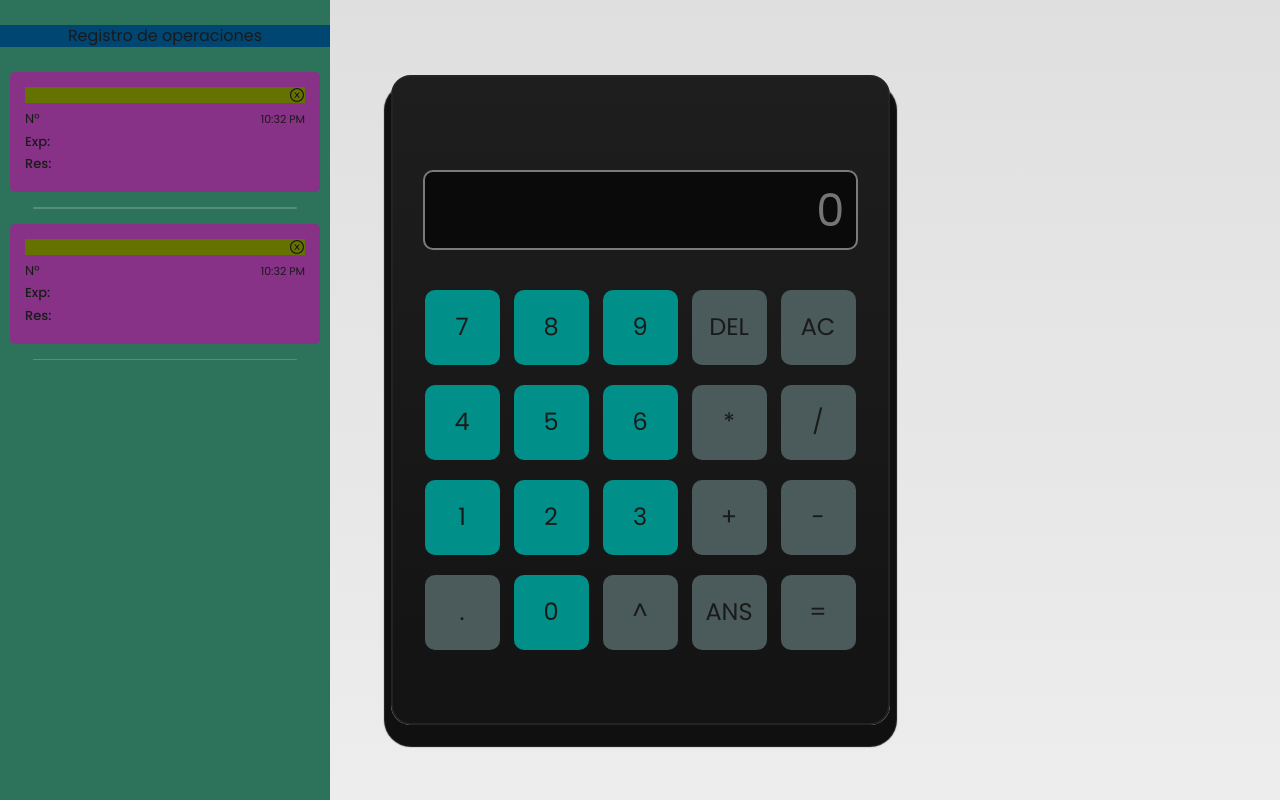
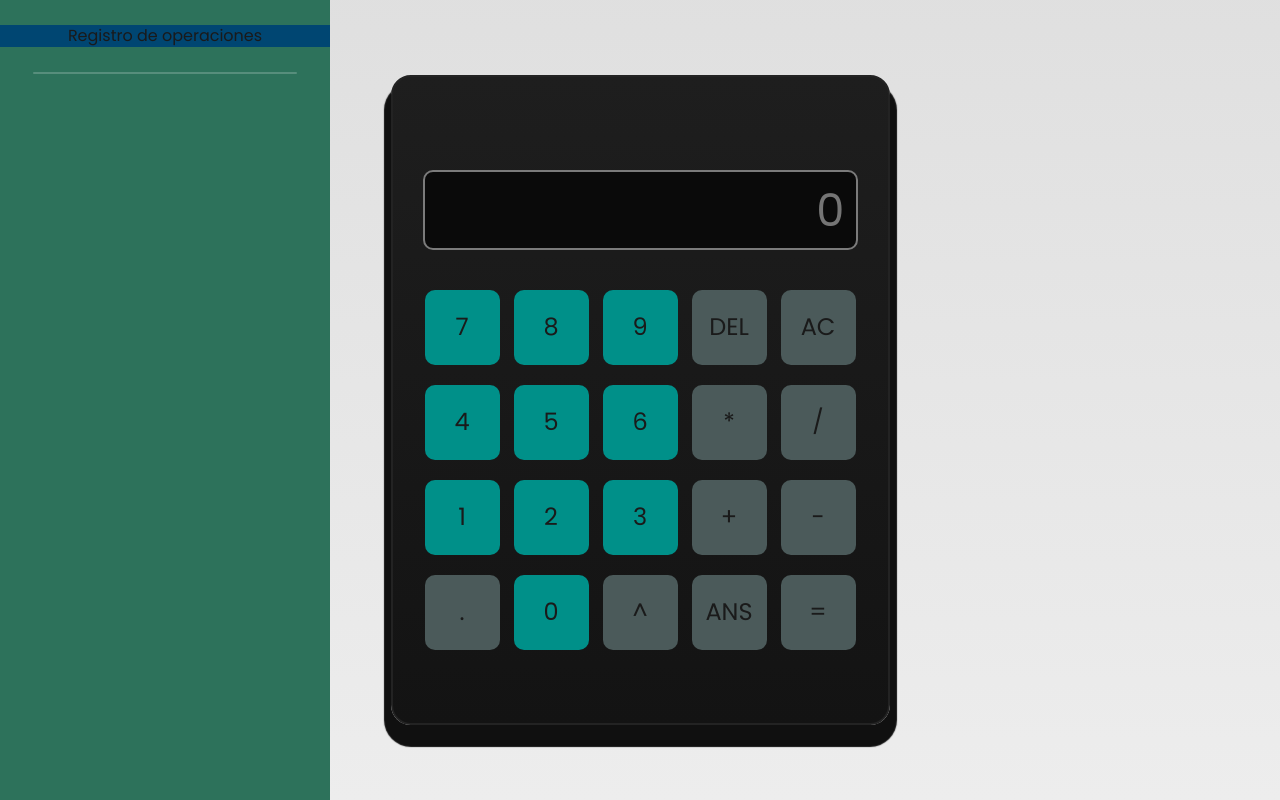
Before and after one commit to alex-arraga/basic-calculator, a React (Create React App) app: page / in a window 1280 px wide. Built offline with nearby package versions, Linux system fonts and the light colour scheme.

Commit message:
Avances: Historial en funcionamiento
- Falta hacer que funcion el numero de cada operacion
- Definir estilo CSS

```diff
--- a/package.json
+++ b/package.json
@@ -8,7 +8,8 @@
     "react": "^18.2.0",
     "react-dom": "^18.2.0",
     "react-icons": "^4.10.1",
-    "react-scripts": "5.0.1"
+    "react-scripts": "5.0.1",
+    "uuid": "^9.0.0"
   },
   "scripts": {
     "start": "react-scripts start",
--- a/src/App.js
+++ b/src/App.js
@@ -1,4 +1,5 @@
 import './App.css';
+
 import Boton from './Components/Botones';
 import './StyleSheets/Botones.css';
 
@@ -9,12 +10,13 @@ import Historial from './Components/Historial';
 import './StyleSheets/Historial.css';
 
 import { useState } from "react";
-import { evaluate } from "mathjs";
-
+import { evaluate, sum } from "mathjs";
+import { v4 as uuidv4 } from 'uuid';
 
 function App() {
   // Hooks
-  const [valorPantalla, setValorPantalla] = useState('')
+  const [valorPantalla, setValorPantalla] = useState('');
+  const [historial, setHistorial] = useState([]);
 
   // RegExp: validaciones
   const operadores = /[+\-*^%/]/;
@@ -34,7 +36,7 @@ function App() {
     const valorIngresadoOperador = operadores.test(valor);
     if (typeof valorPantalla === "string") {
       if (terminaEnOperador && valorIngresadoOperador) {
-        setValorPantalla(valorPantalla.slice(0, -1) + valor);
+        setValorPantalla(valorPantalla.slice(0, -1) + valor)
       }
       else {
         setValorPantalla(valorPantalla + valor);
@@ -44,25 +46,14 @@ function App() {
 
   // Evaluar resultados
   const calcularResultado = () => {
-    const arr = [];
-    const nId = 0;
     if (valorPantalla || expresionDentroParentesis && expresionValida && !contieneParentesisVacios) {
       if (!terminaEnOperador && !terminaEnPunto) {
         try {
           const resultado = evaluate(valorPantalla);
           const resultadoString = resultado.toString();
-
           setValorPantalla(resultadoString);
-
-          let objetoOperaciones = {
-            "id": nId,
-            "operacion": valorPantalla,
-            "resultado": resultadoString
-          };
-
-          arr.push(objetoOperaciones)
-
-          console.log(objetoOperaciones);
+          // Historial
+          guardarEnHistorial(valorPantalla, resultadoString);
         } catch {
           setValorPantalla('Error');
           alert("Expresión no válida");
@@ -74,6 +65,14 @@ function App() {
     } else {
       alert("Ingrese una expresión")
     }
+  };
+
+  const guardarEnHistorial = (expresion, resultado) => {
+    const nuevoRegistro = {
+      expresion,
+      resultado
+    }
+    setHistorial([...historial, nuevoRegistro]);
   };
 
   // Keyboard
@@ -107,11 +106,16 @@ function App() {
   // Ejecuta la app
   return (
     <div className="App">
+
       <div className='historial'>
-        <Historial />
+        <Historial
+          historial={historial}
+          setHistorial={setHistorial}
+        />
       </div>
+
       <div className='calculadora'>
-        <Pantalla input={valorPantalla} />
+        <Pantalla input={valorPantalla} manejarEnvio={calcularResultado} />
         <div className='filas'>
           <Boton accionClick={mostrar}>7</Boton>
           <Boton accionClick={mostrar}>8</Boton>
--- a/src/Components/Historial.jsx
+++ b/src/Components/Historial.jsx
@@ -1,32 +1,40 @@
 import React from "react";
 import { AiOutlineCloseCircle } from "react-icons/ai";
+import { v4 as uuidv4 } from "uuid";
 
-function Historial({ nOperacion, expresion, resultadoExpresion, id, eliminar, recuperar }) {
+function Historial({ historial, setHistorial }) {
     const fecha = new Date().toLocaleTimeString([], { hour: '2-digit', minute: '2-digit' });
+
+    // Buscar como funciona exactamente esta funcion
+    const eliminarRegistro = id => {
+        const actualizarRegistro = historial.filter(registro => registro.id !== id)
+        setHistorial(actualizarRegistro);
+    };
+
+    // Recorre y define cada registro
+    historial.map(registro => (
+        <div key={registro.id = uuidv4()}>
+            <p>{registro.numeroOperacion}</p>
+            <p>{registro.expresion}</p>
+            <p>{registro.resultado}</p>
+        </div>
+    ))
 
     return (
         <div className="contenedor-historial">
             <div className="registro-historial">
                 <h2 className="registro-titulo">Registro de operaciones</h2>
-                <div className="registro-estructura" onClick={() => recuperar}>
-                    <div className="registro-opciones-contenedor">
-                        <AiOutlineCloseCircle className="registro-opciones-eliminar" onClick={() => eliminar(id)} />
+                {historial.map((registro) => (
+                    <div className="registro-estructura" key={registro.id}>
+                        <div className="registro-opciones-contenedor">
+                            <AiOutlineCloseCircle className="registro-opciones-eliminar" onClick={() => eliminarRegistro(registro.id)} />
+                        </div>
+                        <p className="registro-fecha">{fecha}</p>
+                        <h4 className="registro-numero">N° {registro.numeroOperacion}</h4>
+                        <p className="registro-expresion"><span>Exp:</span> {registro.expresion} </p>
+                        <p className="registro-resultado"><span>Res:</span> {registro.resultado}</p>
                     </div>
-                    <p className="registro-fecha">{fecha}</p>
-                    <h4 className="registro-numero">N° {nOperacion}</h4>
-                    <p className="registro-expresion"><span>Exp:</span> {expresion} </p>
-                    <p className="registro-resultado"><span>Res:</span> {resultadoExpresion}</p>
-                </div>
-                <hr className="registro-linea-divisora" />
-                <div className="registro-estructura">
-                    <div className="registro-opciones-contenedor">
-                        <AiOutlineCloseCircle className="registro-opciones-eliminar" onClick={() => eliminar(id)} />
-                    </div>
-                    <p className="registro-fecha">{fecha}</p>
-                    <h4 className="registro-numero">N° {nOperacion}</h4>
-                    <p className="registro-expresion"><span>Exp:</span> {expresion} </p>
-                    <p className="registro-resultado"><span>Res:</span> {resultadoExpresion}</p>
-                </div>
+                ))}
                 <hr className="registro-linea-divisora" />
             </div>
         </div>
--- a/src/Components/Pantalla.jsx
+++ b/src/Components/Pantalla.jsx
@@ -1,13 +1,27 @@
 import React from "react";
+import { v4 as uuidv4 } from "uuid";
 
-const Pantalla = ({ input }) => {
+const Pantalla = ({ input, resultado }) => {
+
+    const manejarEnvio = e => {
+        // Evita que se vuelva a enviar el formulario en caso de un error
+        e.preventDefault();
+        const nuevoRegistro = {
+            id: uuidv4(),
+            expresion: input,
+            resultado: resultado
+        }
+    };
+
     return (
+        <form className="formulario-pantalla" onSubmit={manejarEnvio}>
             <input className="pantalla"
                 placeholder="0"
                 type="text"
                 readOnly
                 value={input}>
             </input>
+        </form>
     )
 }
 
```
Also changed, not shown: 1 other file (tests, documents, lock files or other folders). Lines whose indentation alone changed are shown as unchanged.
